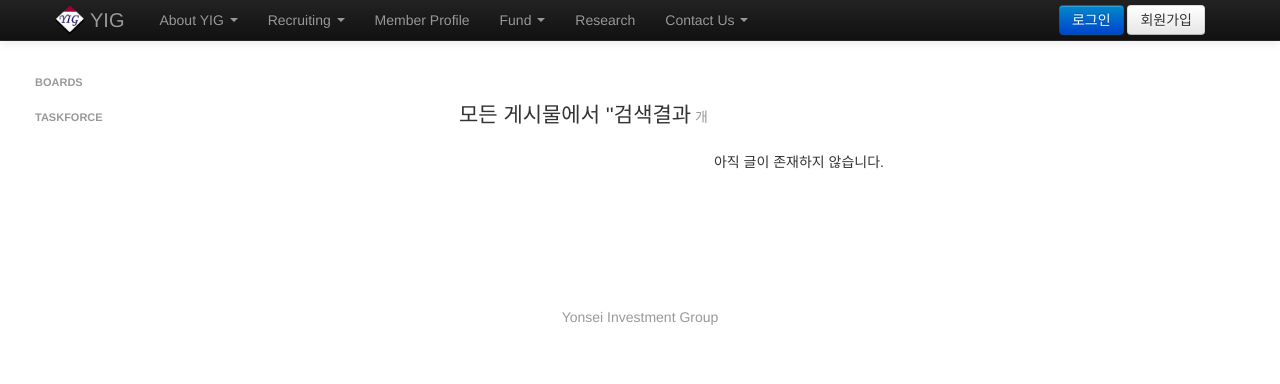
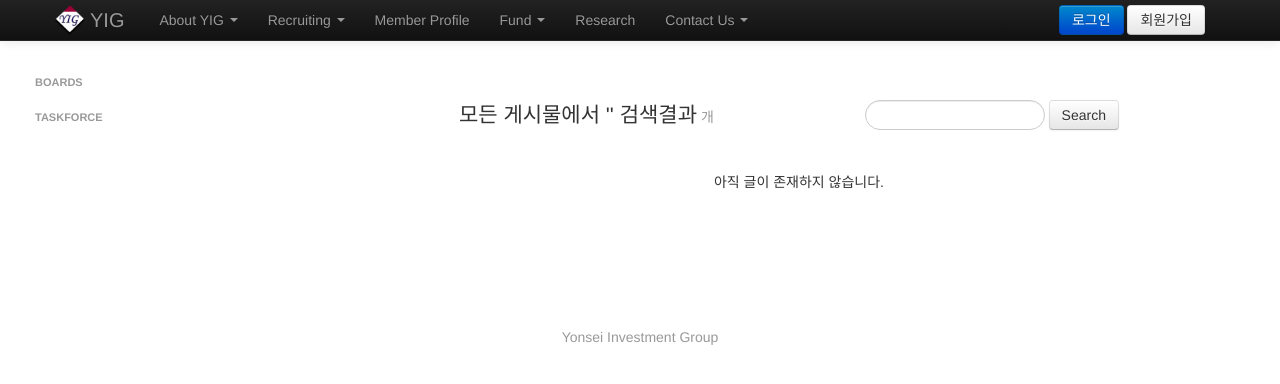
Before and after one commit to libelo/yighub, a Django app: template yighub/templates/yighub/search.html in a window 1280 px wide. Shown: the top 384 px of the page. Run offline with Django 3.2, Linux system fonts and the light colour scheme; the template is opened without the code that fills it, so the values that code supplies are empty; some libraries are stand-ins or nearby versions.

Commit message:
검색 약간 개선
- 검색어 없을 때 버그 수정
- 검색결과에도 검색창 띄우기

```diff
--- a/yighub/templates/yighub/search.html
+++ b/yighub/templates/yighub/search.html
@@ -32,11 +32,24 @@
 		<div class="container-fluid" style="max-width: 680px; margin-left: auto; margin-right: auto;">
 			<div class="row-fluid">
 				{% if current_board %}
-				<span class="lead">{{ current_board.name }}에서 '{{ keyword }}'검색결과</span>
+				<span class="lead">{{ current_board.name }}에서 '{{ keyword }}' 검색결과</span>
 				{% else %}
-				<span class="lead">모든 게시물에서 '{{ keyword }}'검색결과</span>
+				<span class="lead">모든 게시물에서 '{{ keyword }}' 검색결과</span>
 				{% endif %}
 				<span class="muted">{{ count }}개</span>
+
+				<div class="container-fluid pull-right">
+					{% if current_board %}
+					<form action="{% url 'yighub:search' current_board.id 'keyword' 1 %}" method="post" class="form-search" />
+					{% else %}
+					<form action="{% url 'yighub:search' 0 'keyword' 1 %}" method="post" class="form-search" />
+					{% endif %}
+						{% csrf_token %}
+					  <input type="text" name="keyword" class="input-medium search-query" />
+					  <button type="submit" class="btn">Search</button>
+					</form>
+				</div>
+
 			</div>
 			<br />
 			{% if page.entry_list %}
--- a/yighub/views.py
+++ b/yighub/views.py
@@ -1844,7 +1844,10 @@ def search(request, board_id, keyword, page):
         else:
             logger.info(u'%s(%d)님이 %s 게시판에서 "%s" 키워드로 검색했습니다.' % (u.name, u.id, b.name, request.POST['keyword']))
 
-        return redirect('yighub:search', board_id=board_id, keyword=keyword, page=1)
+        if keyword:
+            return redirect('yighub:search', board_id=board_id, keyword=keyword, page=1)
+        else:
+            return redirect('yighub:home')
 
     keyword = unquote(keyword)
     # keywords = keyword.strip().split()
```
